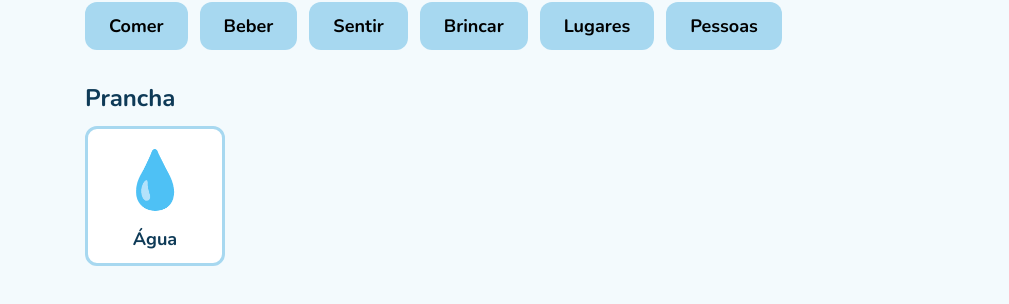
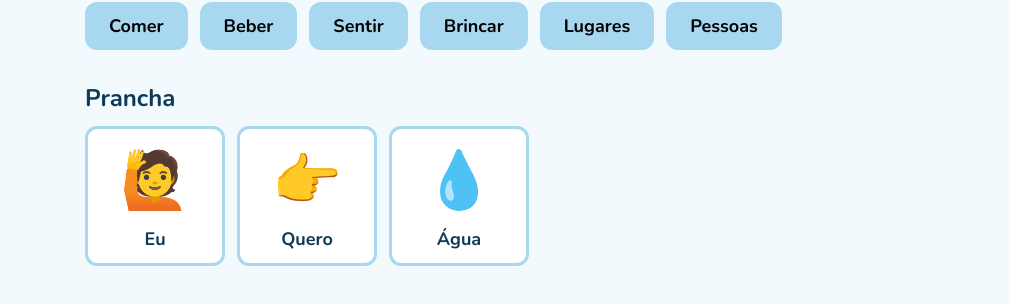
Before and after one commit to josefmello/frontend-nico, a React app in the folder view/: page / in a window 1280 px wide. Shown: the part 342-646 px from the top of the page, without its empty margins (129-1138 px from the left). Built offline with nearby package versions, Linux system fonts and the light colour scheme; the HTML template or start-up script is replaced by a standard one.

Commit message:
feat(view): criando os botões eu, quero e água na prancha

```diff
--- a/view/src/pages/TelaPrincipal.jsx
+++ b/view/src/pages/TelaPrincipal.jsx
@@ -1,6 +1,11 @@
 import "./TelaPrincipal.css"
 import { useState } from "react"
 const categorias = ["Comer", "Beber", "Sentir", "Brincar", "Lugares", "Pessoas"]
+const botoes = [
+    { texto: "Eu", emoji: "🙋", audio: "/audios/eu.mp3" },
+    { texto: "Quero", emoji: "👉", audio: "/audios/quero.mp3" },
+    { texto: "Água", emoji: "💧", audio: "/audios/agua.mp3" },
+]
 
 function TelaPrincipal() {
     const [frase, setFrase] = useState([])
@@ -10,12 +15,12 @@ function TelaPrincipal() {
                 <h2>Frase</h2>
                 <div className="tira">
                     {frase.length === 0 && <p className="tira-vazia">Toque nos botões para montar sua frase</p>}
-                    {frase.length > 0 && <p>{frase.join(" ")}</p>}
+                    {frase.length > 0 && <p>{frase.map((b) => b.texto).join(" ")}</p>}
                 </div>
                 <button disabled={frase.length === 0} onClick={() => setFrase(frase.slice(0, -1))}>
                     Apagar
                 </button>
-                <button disabled={frase.length === 0} onClick={() => console.log(frase.join(" "))}>
+                <button disabled={frase.length === 0} onClick={() => console.log(frase.map((b) => b.texto).join(" "))}>
                     Falar
                 </button>
                 <button disabled={frase.length === 0} onClick={() => setFrase([])}>
@@ -32,10 +37,12 @@ function TelaPrincipal() {
 
             <section>
                 <h2>Prancha</h2>
-                <button className="botao-prancha" onClick={() => setFrase([...frase, "Água"])}>
-                    <span role="img" aria-label="água">💧</span>
-                    <span>Água</span>
-                </button>
+                {botoes.map((botao) => (
+                    <button key={botao.texto} className="botao-prancha" onClick={() => setFrase([...frase, botao])}>
+                        <span role="img" aria-label={botao.texto}>{botao.emoji}</span>
+                        <span>{botao.texto}</span>
+                    </button>
+                ))}
             </section>
         </main>
     )
```
